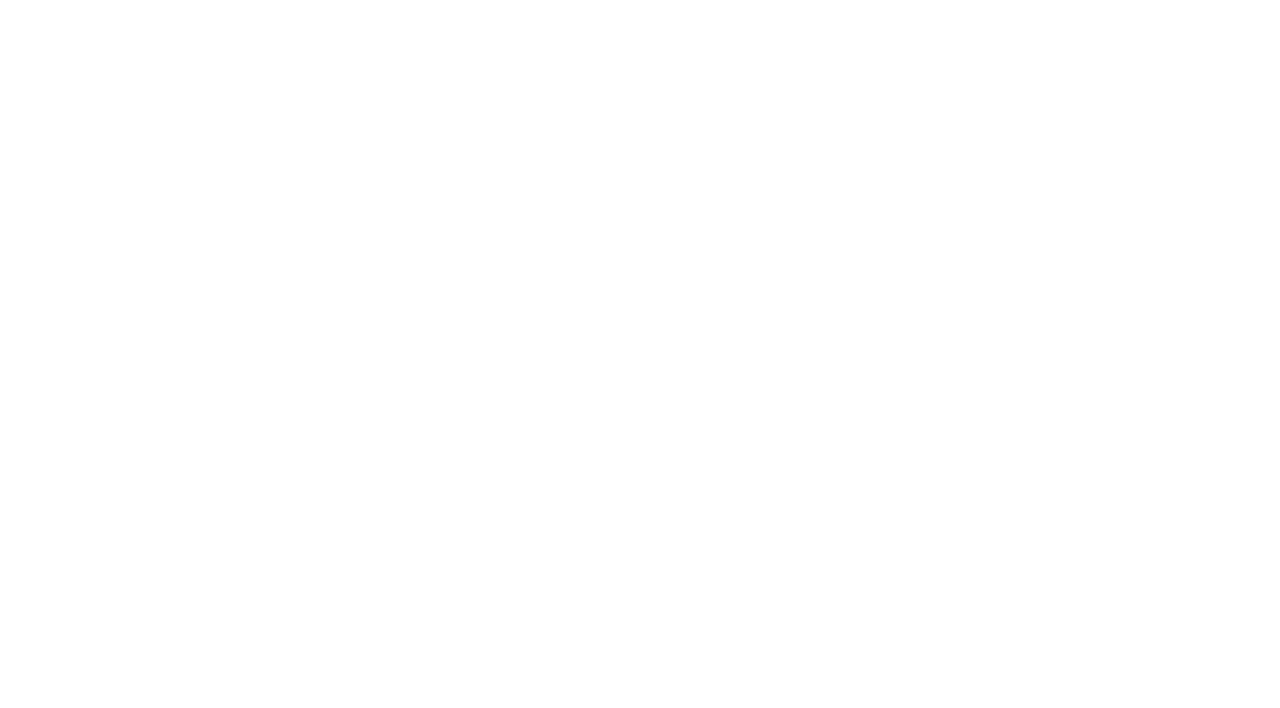
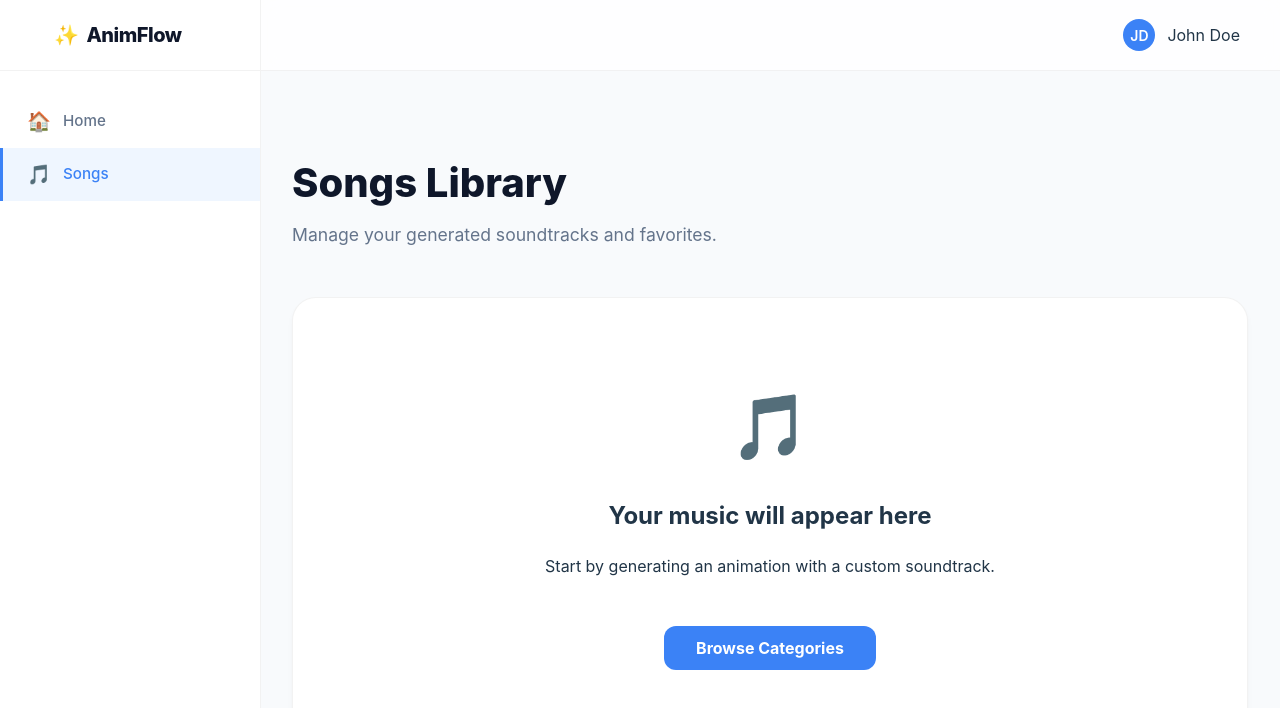
Before and after one commit to Lenny606/animation-flow, a React (Vite) app in the folder frontend/: page /songs in a window 1280 px wide. Before the commit this address had no page. Shown: the top 708 px of the page. Built offline with nearby package versions, Linux system fonts and the light colour scheme.

Commit message:
added songs page

```diff
--- a/frontend/src/App.jsx
+++ b/frontend/src/App.jsx
@@ -2,6 +2,7 @@ import { BrowserRouter as Router, Routes, Route, Navigate } from 'react-router-d
 import Login from './pages/Login';
 import Home from './pages/Home';
 import GenerateImage from './pages/GenerateImage';
+import Songs from './pages/Songs';
 import MainLayout from './components/MainLayout';
 import './App.css';
 
@@ -11,6 +12,7 @@ function App() {
       <Routes>
         <Route path="/login" element={<Login />} />
         <Route path="/home" element={<MainLayout><Home /></MainLayout>} />
+        <Route path="/songs" element={<MainLayout><Songs /></MainLayout>} />
         <Route path="/generate" element={<MainLayout><GenerateImage /></MainLayout>} />
         <Route path="/" element={<Navigate to="/login" replace />} />
       </Routes>
--- /dev/null
+++ b/frontend/src/pages/Songs.jsx
@@ -0,0 +1,64 @@
+import React from 'react';
+
+const Songs = () => {
+    return (
+        <div style={styles.container}>
+            <header style={styles.header}>
+                <h1 style={styles.title}>Songs Library</h1>
+                <p style={styles.subtitle}>Manage your generated soundtracks and favorites.</p>
+            </header>
+
+            <div style={styles.placeholderCard}>
+                <div style={styles.icon}>🎵</div>
+                <h2>Your music will appear here</h2>
+                <p>Start by generating an animation with a custom soundtrack.</p>
+                <button style={styles.btn}>Browse Categories</button>
+            </div>
+        </div>
+    );
+};
+
+const styles = {
+    container: {
+        width: '100%',
+        padding: '2rem 0',
+    },
+    header: {
+        marginBottom: '3rem',
+    },
+    title: {
+        fontSize: '2.5rem',
+        color: '#0f172a',
+        fontWeight: '800',
+        marginBottom: '0.5rem',
+    },
+    subtitle: {
+        color: '#64748b',
+        fontSize: '1.1rem',
+    },
+    placeholderCard: {
+        backgroundColor: '#ffffff',
+        borderRadius: '24px',
+        padding: '5rem 2rem',
+        textAlign: 'center',
+        boxShadow: '0 4px 6px -1px rgba(0, 0, 0, 0.05)',
+        border: '1px solid rgba(0, 0, 0, 0.05)',
+    },
+    icon: {
+        fontSize: '4rem',
+        marginBottom: '1.5rem',
+    },
+    btn: {
+        marginTop: '2rem',
+        backgroundColor: '#3b82f6',
+        color: 'white',
+        border: 'none',
+        borderRadius: '12px',
+        padding: '0.75rem 2rem',
+        fontSize: '1rem',
+        fontWeight: '700',
+        cursor: 'pointer',
+    },
+};
+
+export default Songs;
```
